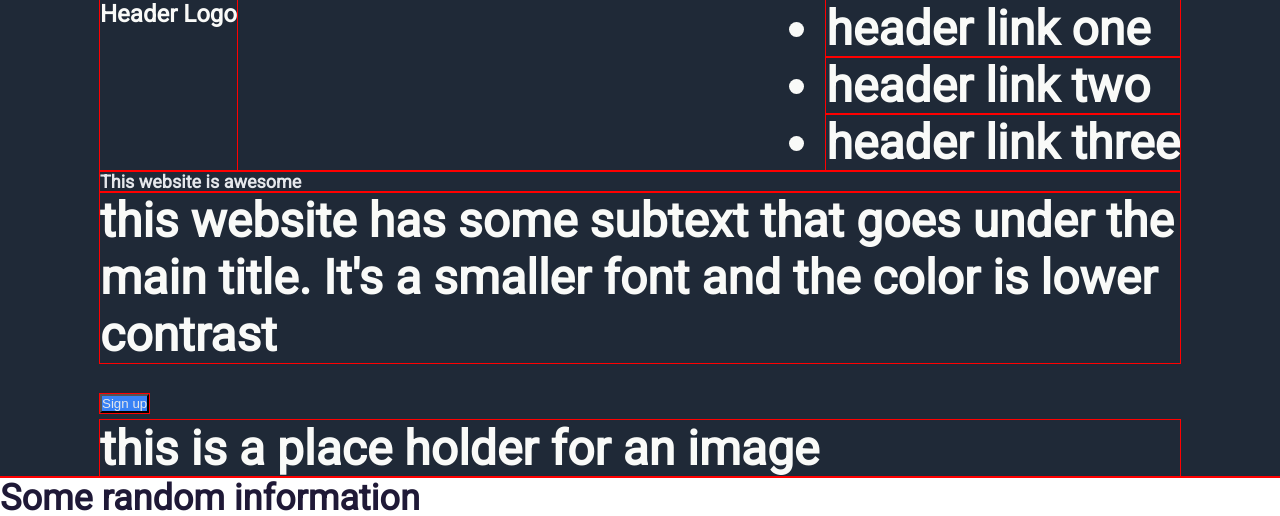
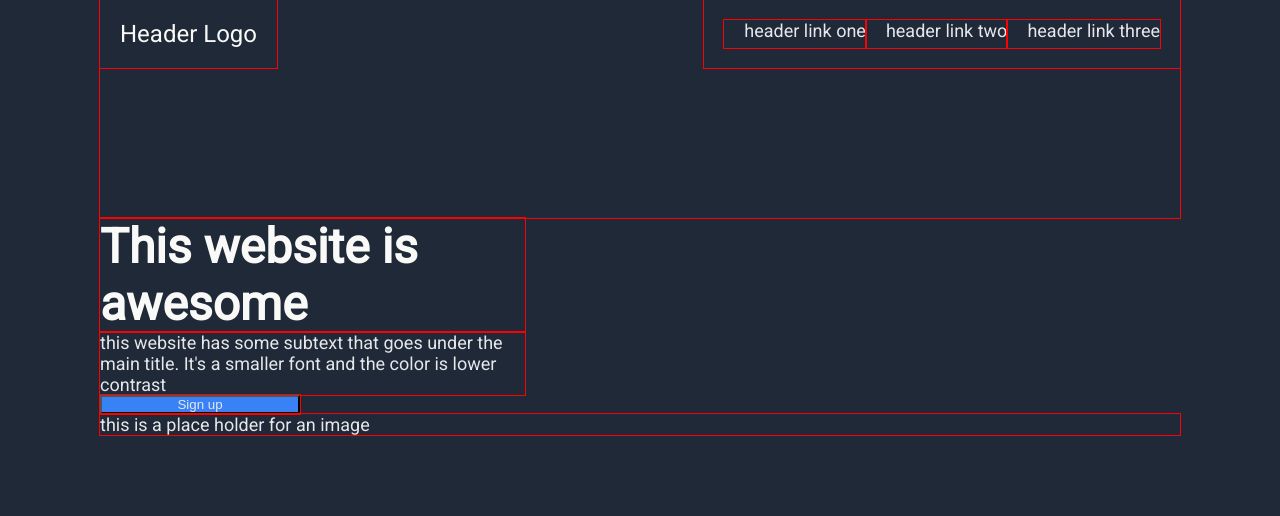
Before and after one commit to Jucie-B0x/landing-page, a plain HTML site: page index.html in a window 1280 px wide. Shown: the top 516 px of the page. Drawn offline with Linux system fonts and the light colour scheme; grey boxes are pictures that could not be loaded.

Commit message:
Add some desired styling to the hero

```diff
--- a/style.css
+++ b/style.css
@@ -20,17 +20,19 @@ button {
 .action {
     background-color: #3882f6;
 }
-.hero   {
+.hero2  {
     font-size: 48px;
     font-weight: 800;
     color: #f9faf8;
 }
 
-.hero2,
-.header-links,
-.footer {
+.sub-text,
+li,
+.footer,
+.hero-image {
     font-size: 18px;
     color: #e5e7eb;
+    list-style: none;
 }
 
 .logo {
@@ -76,21 +78,47 @@ body {
 }
 
 .hero {
+    display: flex;
+    flex-flow: column wrap;
     padding: 0px 100px;
+    height: 500p;
+    padding-bottom: 100px;
+}
 
-}
 
 .header {
     display: flex;
     justify-content: space-between;
+    padding-bottom: 150px;
+}
+
+.logo {
+    padding: 20px;
 }
 
 
-.header-links {
+ul {
     display: flex;
     justify-content: right;
+    padding:  20px;
+    text-decoration: none;
+}
+li {
+    padding-left: 20px;
 }
 
-.hero2 {
-    display: flex;
+.hero2,
+.sub-text  {
+   display: flex;
+   flex-wrap: wrap;
+   width:425px;
 }
+
+button {
+    width: 200px;
+
+}
+
+.hero-image {
+    justify-content: right;
+}
```
